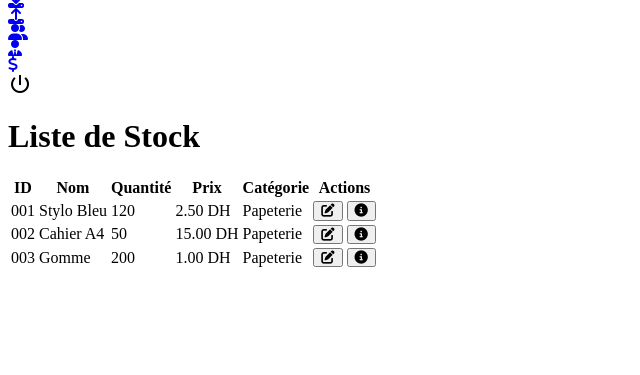
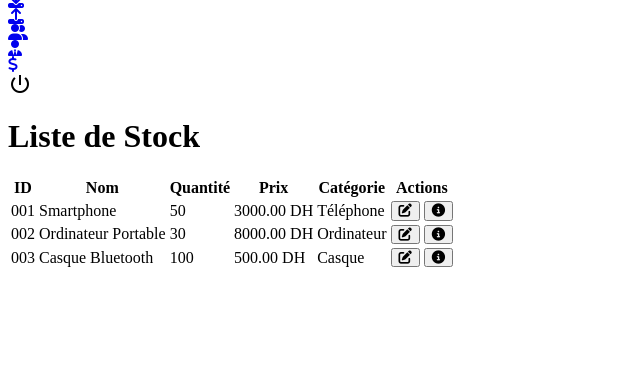
Before and after one commit to Dev-kaoutar/ProjectSynth-se, a PHP site: page /Stock.php in a window 1280 px wide. Shown: the part 425-800 px from the top of the page, without its empty margins (0-640 px from the left). Run offline with PHP 8.4, Linux system fonts and the light colour scheme.

Commit message:
modification MLD et Stock

```diff
--- a/code/FrontEnd/Stock.php
+++ b/code/FrontEnd/Stock.php
@@ -32,40 +32,37 @@ include 'Header.php';
             <tbody>
                 <tr>
                     <td>001</td>
-                    <td>Stylo Bleu</td>
-                    <td>120</td>
-                    <td>2.50 DH</td>
-                    <td>Papeterie</td>
+                    <td>Smartphone</td>
+                    <td>50</td>
+                    <td>3000.00 DH</td>
+                    <td>Téléphone</td>
                     <td>
                         <button class="edit"><i class="fas fa-edit"></i></button>
                         <button class="details"><i class="fas fa-info-circle"></i></button>
-
                     </td>
                 </tr>
-                <!-- autres lignes ici -->
                 <tr>
                     <td>002</td>
-                    <td>Cahier A4</td>
-                    <td>50</td>
-                    <td>15.00 DH</td>
-                    <td>Papeterie</td>
+                    <td>Ordinateur Portable</td>
+                    <td>30</td>
+                    <td>8000.00 DH</td>
+                    <td>Ordinateur</td>
                     <td>
                         <button class="edit"><i class="fas fa-edit"></i></button>
                         <button class="details"><i class="fas fa-info-circle"></i></button>
-
                     </td>
                 </tr>
                 <tr>
                     <td>003</td>
-                    <td>Gomme</td>
-                    <td>200</td>
-                    <td>1.00 DH</td>
-                    <td>Papeterie</td>
+                    <td>Casque Bluetooth</td>
+                    <td>100</td>
+                    <td>500.00 DH</td>
+                    <td>Casque</td>
                     <td>
                         <button class="edit"><i class="fas fa-edit"></i></button>
                         <button class="details"><i class="fas fa-info-circle"></i></button>
-
                     </td>
+                </tr>
             </tbody>
         </table>
     </div>
--- a/code/css/styleListes.css
+++ b/code/css/styleListes.css
@@ -32,7 +32,7 @@
   }
 
   th, td {
-    padding: 12px 15px;
+    padding: 8px 10px;
     text-align: left;
     border-bottom: 1px solid #ddd;
   }
```
Also changed, not shown: MLD/mld_GDS.png.
